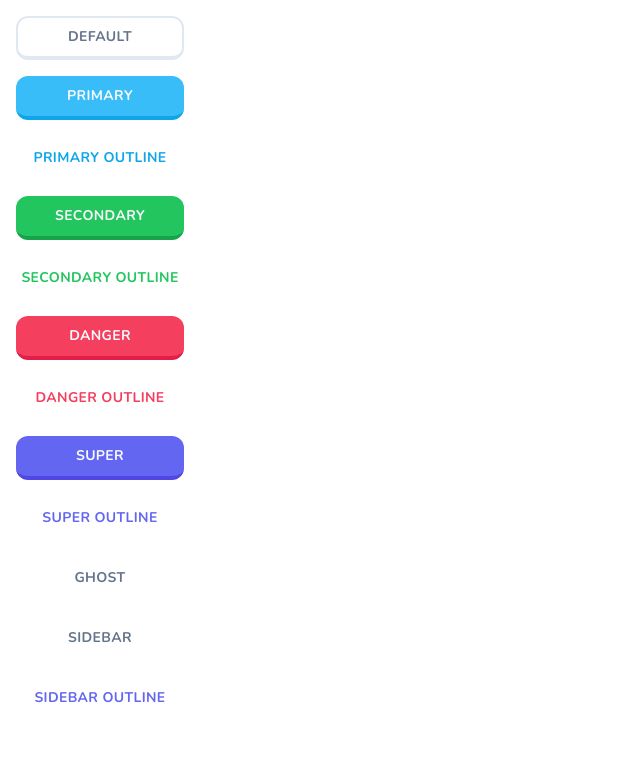
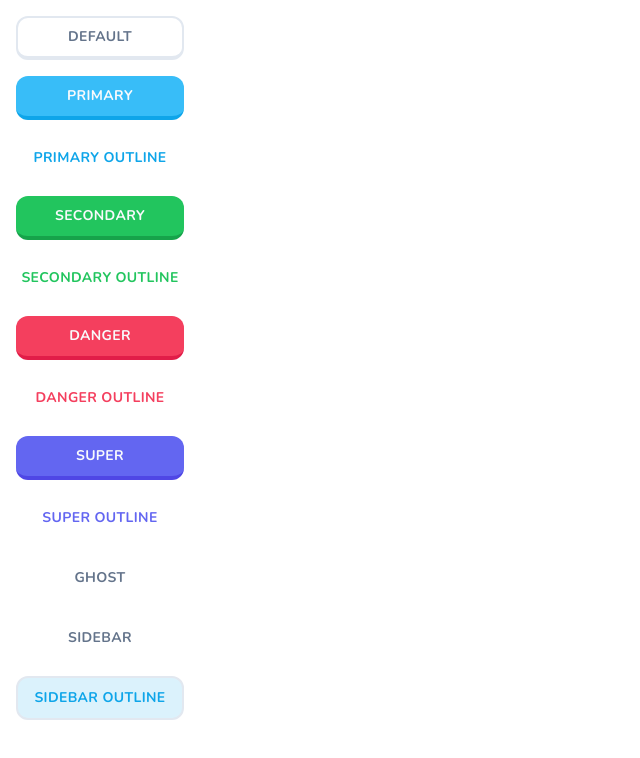
Before and after one commit to myk-francis/next-lingo, a Next.js app: page / in a window 1280 px wide. Shown: the top 758 px of the page, without its empty margins (0-640 px from the left). Built offline with nearby package versions, Linux system fonts and the light colour scheme.

Commit message:
Update: sidebarOutline button

```diff
--- a/components/ui/button.tsx
+++ b/components/ui/button.tsx
@@ -27,7 +27,8 @@ const buttonVariants = cva(
           "bg-transparent text-slate-500 border-transparent border-0 hover:bg-slate-100",
         sidebar:
           "bg-transparent text-slate-500 border-2 border-transparent hover:bg-slate-100 transition-none",
-        sidebarOutline: "bg-white text-indigo-500 hover:bg-slate-100",
+        sidebarOutline:
+          "bg-sky-500/15 text-sky-500 hover:bg-slate-300 border-2 hover:bg-sky-500/20 transition-none",
       },
       size: {
         default: "h-11 px-4 py-2",
```
